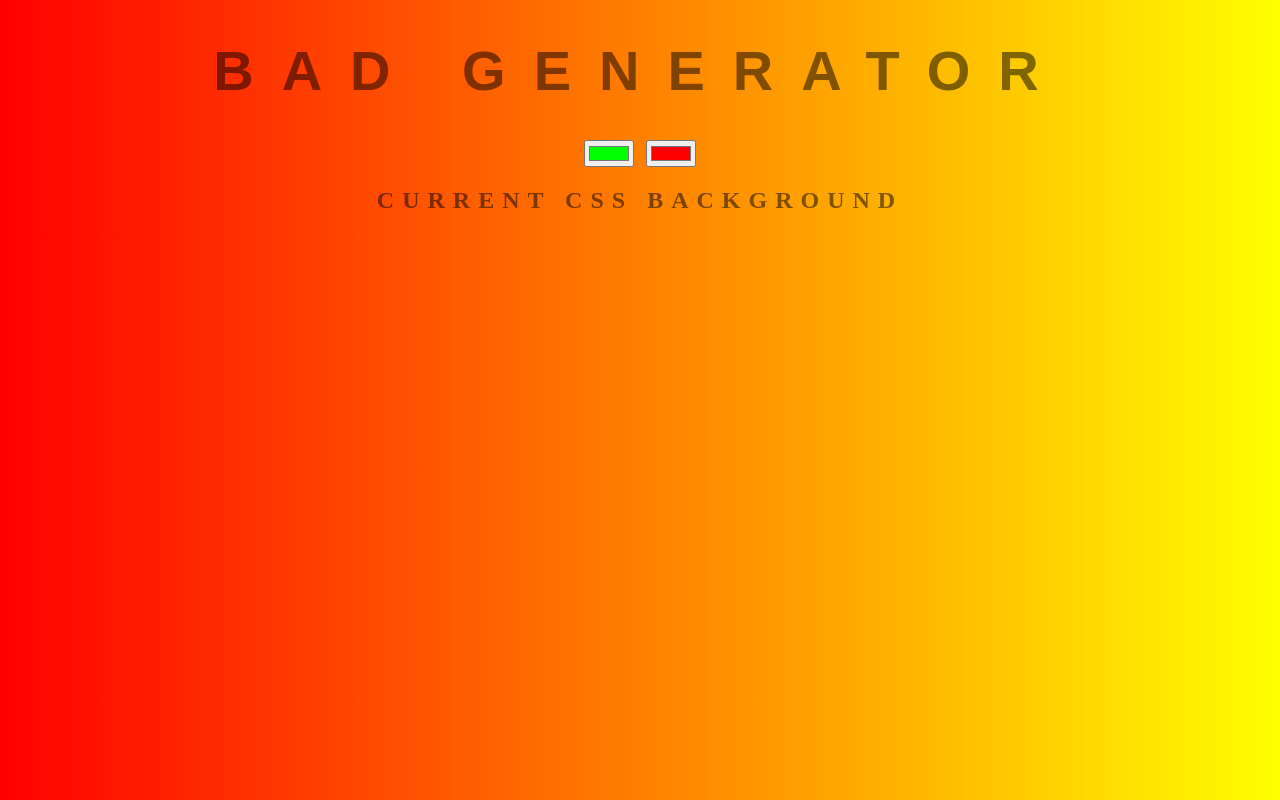
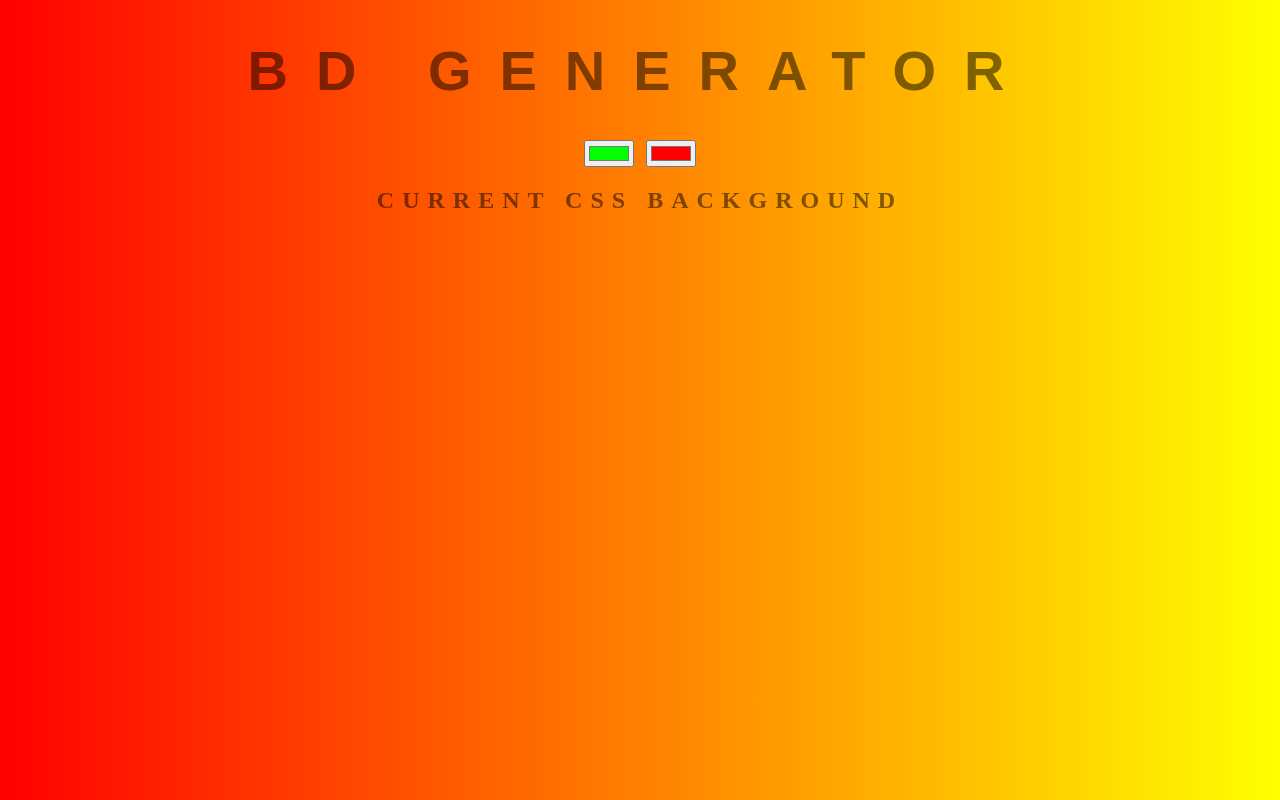
Before and after one commit to onyiafranklin/backgroundgeneratorone, a plain HTML site: page index.html in a window 1280 px wide. Drawn offline with Linux system fonts and the light colour scheme.

Commit message:
spelling changed

```diff
--- a/index.html
+++ b/index.html
@@ -5,7 +5,7 @@
 	<link rel="stylesheet" type="text/css" href="style.css">
 </head>
 <body id="gradient">
-	<h1>Bad Generator</h1>
+	<h1>Bd Generator</h1>
 	<input class="color1" type="color" name="color1" value="#00ff00">
 	<input class="color2" type="color" name="color2" value="#ff0000">
 	<h2>Current CSS Background</h2>
```
